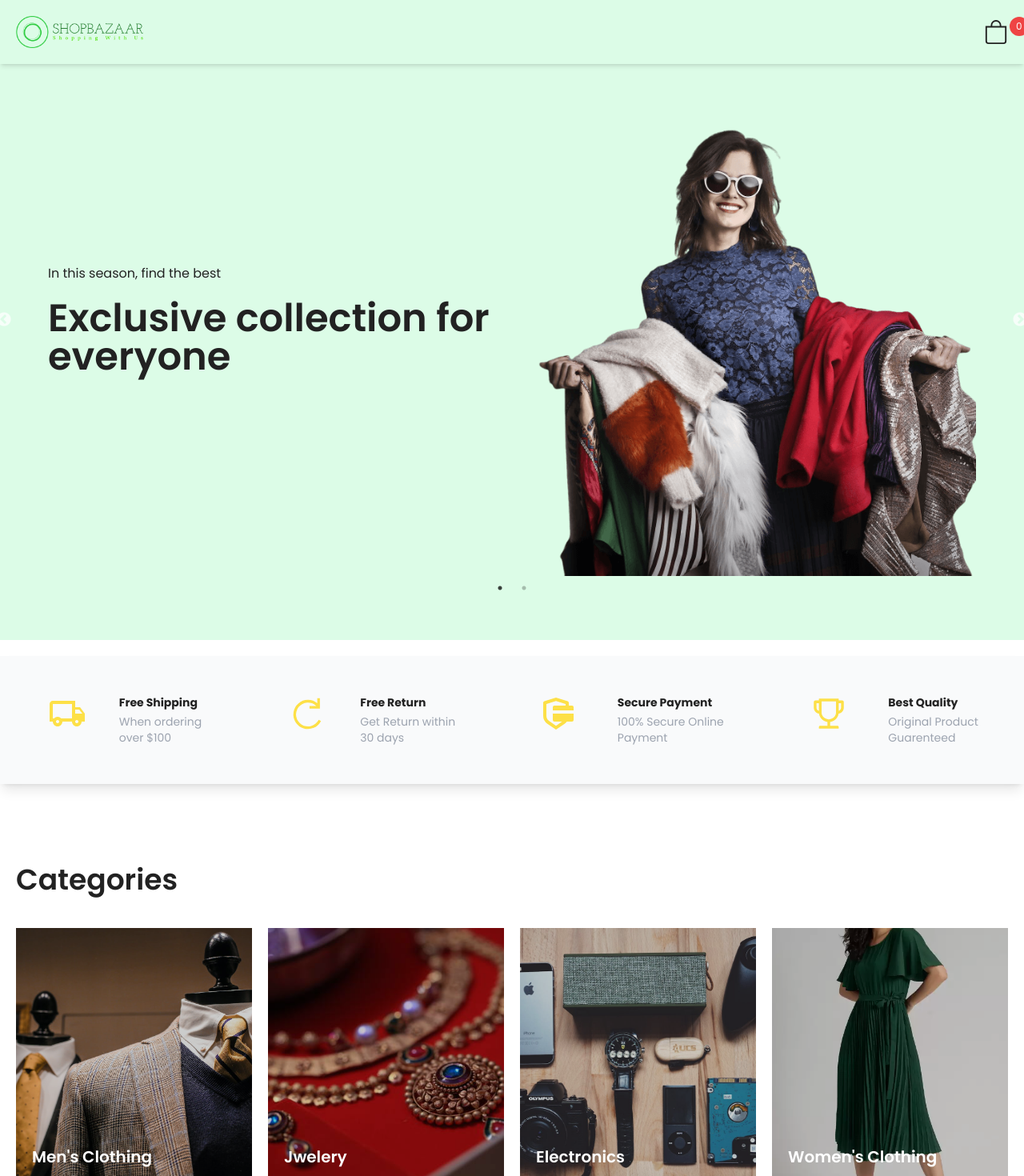
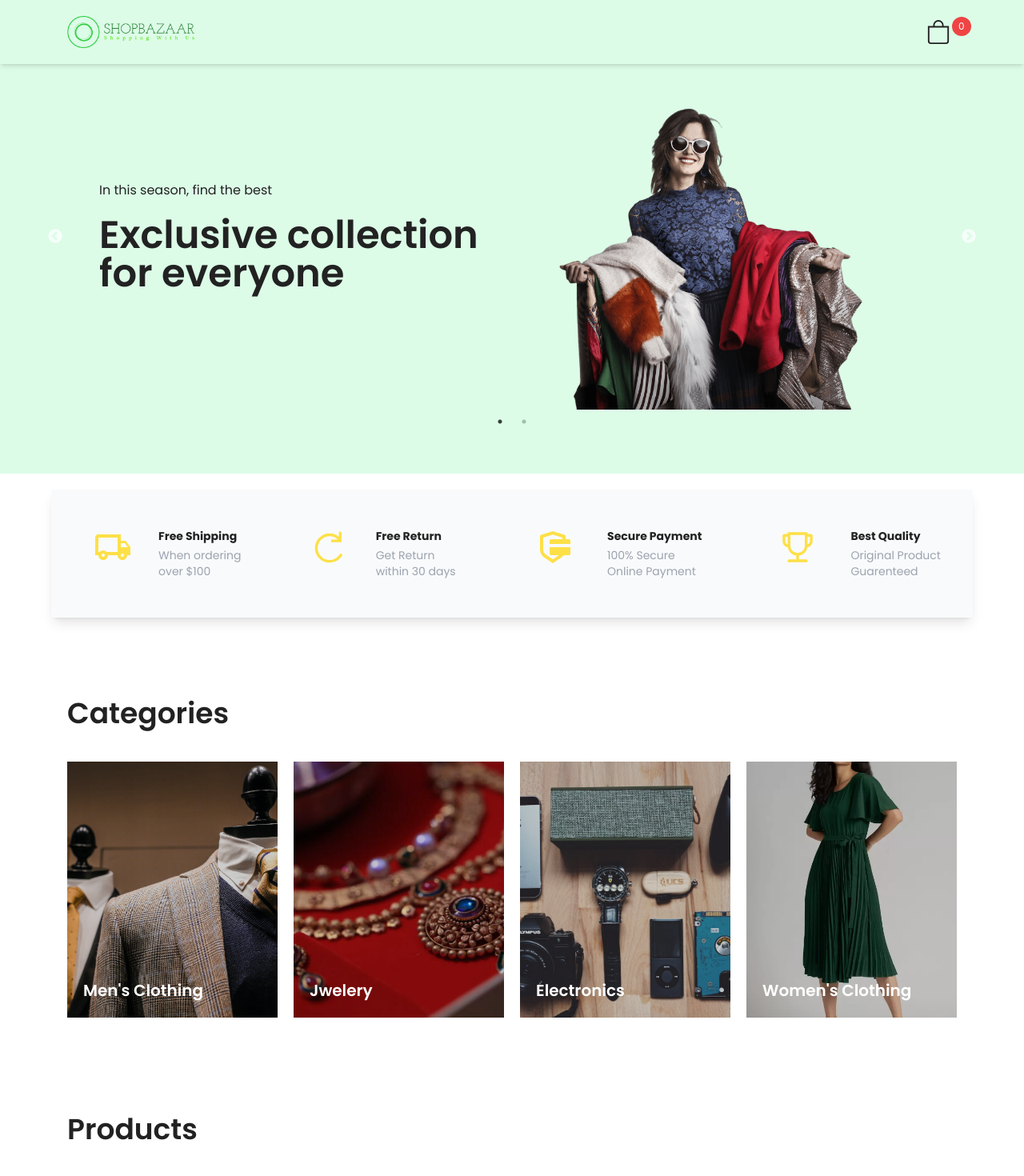
Before and after one commit to himanshu-2056/shopbazar, a React (Create React App) app: page / in a window 1280 px wide. Shown: the top 1470 px of the page at 80% size. Built offline with nearby package versions, Linux system fonts and the light colour scheme; no server answers.

Commit message:
feat: ui changes for responsive

```diff
--- a/src/components/Hero.js
+++ b/src/components/Hero.js
@@ -25,7 +25,7 @@ const Hero = () => {
               <div className="col-span-12 md:col-span-6">
                 <img
                   src={elem.image}
-                  className="h-[30rem] md:h-[40rem] object-cover"
+                  className="h-[30rem] md:h-[27rem] lg:[35rem]  object-cover"
                   alt="bannerImage"
                 />
               </div>
--- a/src/components/common/Footer.js
+++ b/src/components/common/Footer.js
@@ -65,7 +65,7 @@ const navigation = [
 export default function Footer() {
   return (
     <footer className="bg-black">
-      <div className="mx-auto max-w-7xl px-5 py-5 md:flex md:items-center md:justify-between">
+      <div className="mx-auto max-w-6xl px-5 py-5 md:flex md:items-center md:justify-between">
         <div className="mt-8 md:mt-0">
           <p className="text-center  text-white font-light tracking-wide">
             &copy; 2023 ShopBazaar, Inc. All rights reserved.
--- a/src/components/common/Header.js
+++ b/src/components/common/Header.js
@@ -10,7 +10,7 @@ const Header = () => {
   const { itemAmount } = useContext(CartContext);
   return (
     <div className=" bg-green-100 fixed top-0 w-full z-20 shadow-md">
-      <div className="max-w-7xl mx-auto px-5 flex justify-between items-center py-5">
+      <div className="max-w-6xl mx-auto px-5 flex justify-between items-center py-5">
         <Link to={"/"}>
           <img src={logo} className="h-10" alt="" />
         </Link>
@@ -18,8 +18,8 @@ const Header = () => {
           onClick={() => setIsOpen(!isOpen)}
           className="cursor-pointer flex relative"
         >
-          <BsBag className="text-3xl mx-2 lg:mx-0" />
-          <div className="bg-red-500 absolute left-[36px] md:left-[38px] lg:left-[32px] -top-3 lg:-top-1 text-xs px-2 py-1 text-white rounded-full flex justify-center items-center">
+          <BsBag className="text-3xl mx-2 xl:mx-0" />
+          <div className="bg-red-500 absolute left-[36px] md:left-[32px] lg:left-[40px] xl:left-[32px] -top-3 lg:-top-1 text-xs px-2 py-1 text-white rounded-full flex justify-center items-center">
             {itemAmount}
           </div>
         </div>
--- a/src/pages/Home.js
+++ b/src/pages/Home.js
@@ -12,13 +12,13 @@ const Home = () => {
 
   return (
     <div>
-      <section className="bg-green-100 h-screen pt-20">
-        <div className="max-w-7xl mx-auto px-5">
+      <section className="bg-green-100  py-20">
+        <div className="max-w-6xl mx-auto px-5">
           <Hero />
         </div>
       </section>
       <section className="my-5">
-        <div className="max-w-7xl mx-auto px-5 py-12 shadow-lg bg-gray-50">
+        <div className="max-w-6xl mx-auto px-5 py-12 shadow-lg bg-gray-50">
           <div className="h-full  flex flex-col md:flex-row justify-between items-center gap-10">
             {shippingDetails.map((details, index) => {
               return (
@@ -40,7 +40,7 @@ const Home = () => {
         </div>
       </section>
       <section className="py-10">
-        <div className="max-w-7xl mx-auto px-5">
+        <div className="max-w-6xl mx-auto px-5">
           <h1 className="py-10 text-4xl font-semibold">Categories</h1>
           <div className="flex flex-col md:flex-row justify-between gap-5 relative">
             {categories.map((category) => {
@@ -51,7 +51,7 @@ const Home = () => {
       </section>
 
       <section className="py-10">
-        <div className="max-w-7xl mx-auto px-5">
+        <div className="max-w-6xl mx-auto px-5">
           <h1 className="py-10 text-4xl font-semibold">Products</h1>
           <div className="grid grid-cols-12 md:gap-10">
             {products.map((product) => {
```
